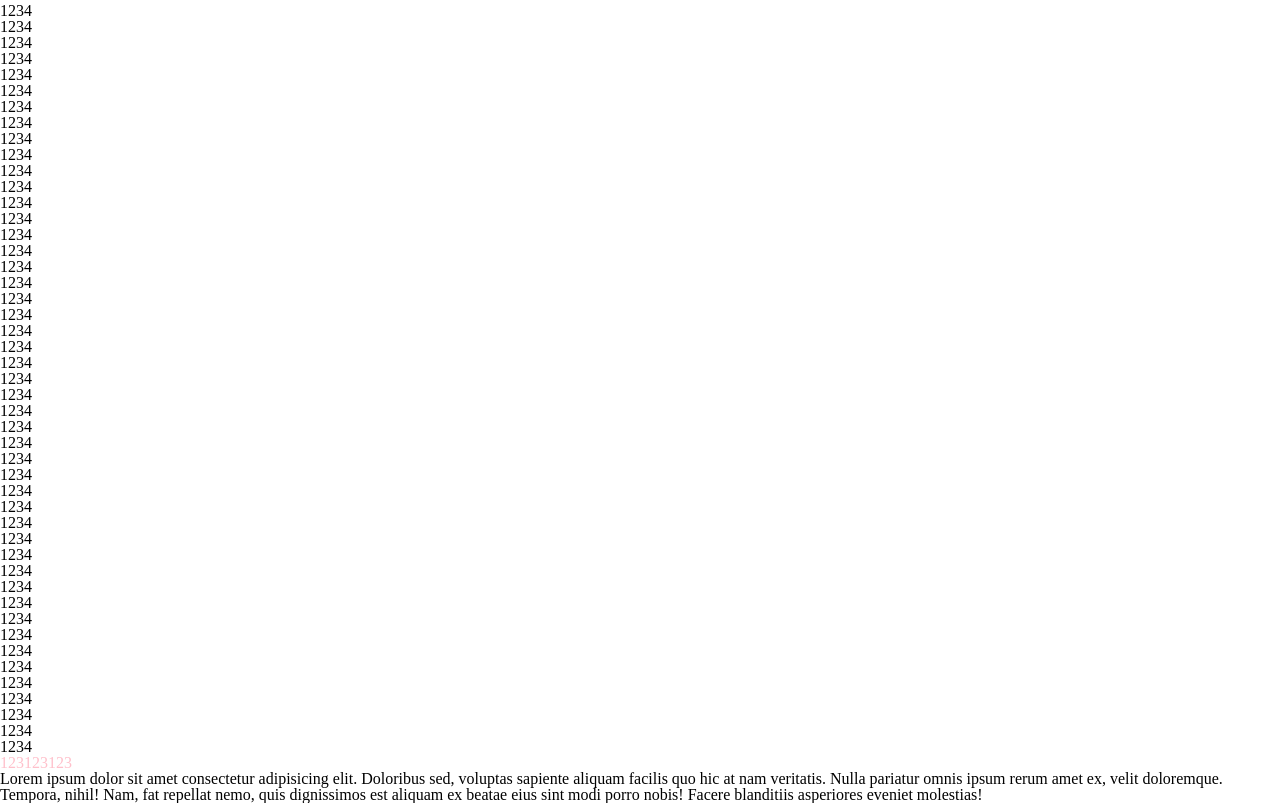
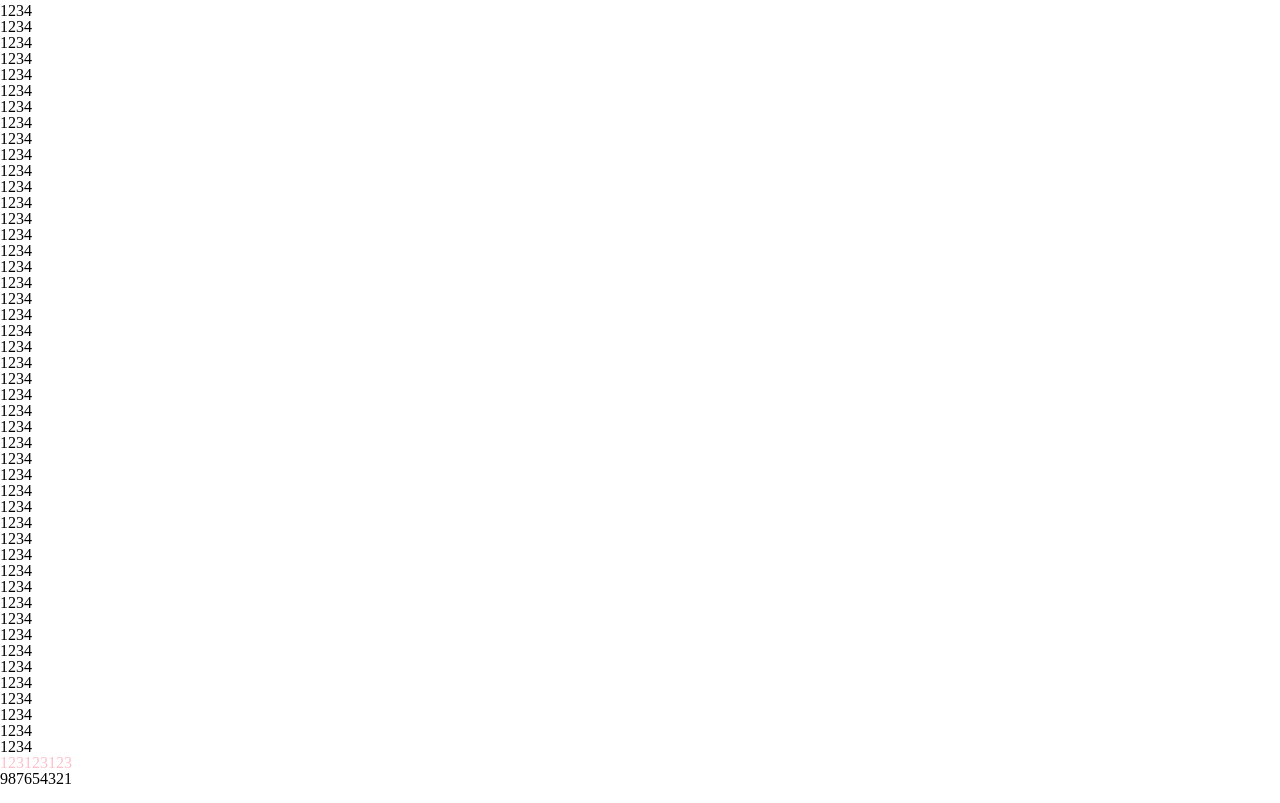
Before and after one commit to ClaudiaLi1224/HTMLCSSWIN, a plain HTML site: page index.html in a window 1280 px wide. Shown: the part 973-1776 px from the top of the page. Drawn offline with Linux system fonts and the light colour scheme.

Commit message:
Update index.html

```diff
--- a/index.html
+++ b/index.html
@@ -105,7 +105,6 @@
 </ul>
 <!-- 這是20250715註解 -->
  <h2>123123123</h2>
- <p>Lorem ipsum dolor sit amet consectetur adipisicing elit. Doloribus sed, voluptas sapiente aliquam facilis quo hic at nam veritatis. Nulla pariatur omnis ipsum rerum amet ex, velit doloremque. Tempora, nihil!
- Nam, fat repellat nemo, quis dignissimos est aliquam ex beatae eius sint modi porro nobis! Facere blanditiis asperiores eveniet molestias!</p>
+ <p>987654321</p>
 </body>
 </html>
```
